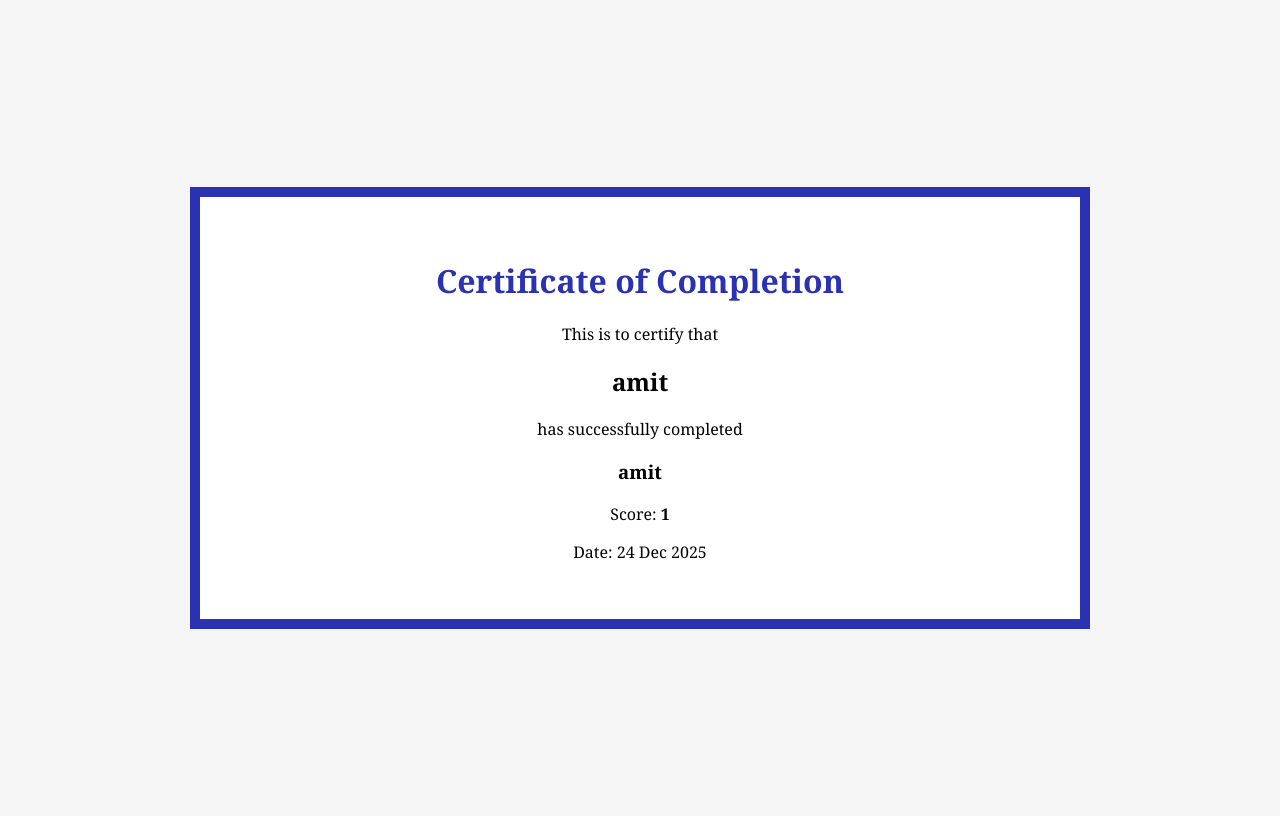
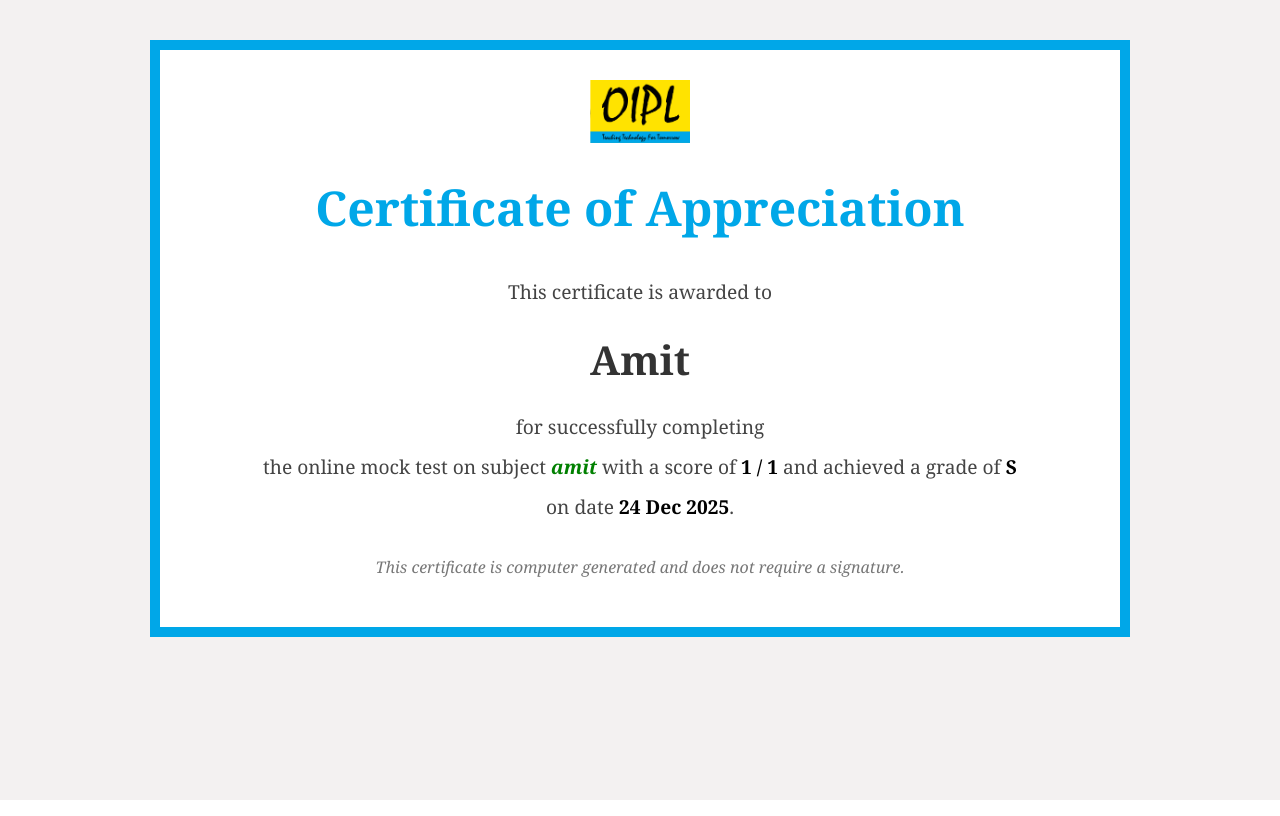
Before and after one commit to dev-shubhamsharma/oiplgonda, a PHP site: page /mocktest_certificate.php in a window 1280 px wide. Run offline with PHP 8.4, Linux system fonts and the light colour scheme; a user stored in the database is signed in; some web fonts are replaced.

```diff
--- a/mocktest_certificate.php
+++ b/mocktest_certificate.php
@@ -1,15 +1,16 @@
 <?php
 session_start();
 
-if (!isset($_SESSION["test_completed"])) {
-    header("Location: index.php");
-    exit;
-}
+$name = $_SESSION["user_name"];
+$testname = $_SESSION["subject_name"];
+$score = $_SESSION["score"];
+$date = date("d M Y");
 
-$name = $_SESSION["student_name"];
-$testname = $_SESSION["testname"];
-$score = $_SESSION["current_score"];
-$date = date("d M Y");
+
+include "libs/google-font.php";
+
+
+
 ?>
 <!DOCTYPE html>
 <html>
@@ -17,35 +18,124 @@ $date = date("d M Y");
     <title>Mocktest Certificate | OIPL</title>
     <style>
         body {
-            display: grid;
-            place-items: center;
-            height: 100vh;
-            background: #f5f5f5;
-            font-family: Georgia, serif;
+            /* display: grid; */
+            /* place-items: center; */
+            /* height: 100vh; */
+            background: #f3f1f1ff;
+            font-family:Cambria, Cochin, Georgia, Times, 'Times New Roman', serif;
         }
+
         .certificate {
             width: 800px;
-            padding: 40px;
-            border: 10px solid #2B32B2;
+            padding: 20px 80px;
+            border: 10px solid #00a7e8;
             background: white;
             text-align: center;
+            margin: 40px auto;
+            color: #444;
         }
+
+        #logo {
+            width: 100px;
+            margin-top: 10px;
+        }
+
         h1 {
-            color: #2B32B2;
+            color: #00a7e8;
+            font-size: 3rem;
+
+        }
+
+        h3 {
+            font-size: 2.5rem;
+            margin: 5px 0;
+            text-transform: capitalize;
+            color: #333;
+        }
+
+        p {
+            font-size: 1.2rem;
+            margin: 20px 20px;
+            line-height: 40px;
+        }
+
+        strong {
+            color: #000;
+        }
+
+        @media screen and (max-width: 850px) {
+            .certificate {
+                width: 80%;
+                padding: 15px 20px;
+                margin: 40px auto;
+            }
+
+            #logo {
+                width: 80px;
+            }
+
+            h1 {
+                font-size: 2.5rem;
+            }
+
+            h3 {
+                font-size: 2rem;
+            }
+
+            p {
+                font-size: 1rem;
+                line-height: 30px;
+            }
         }
     </style>
 </head>
 <body>
 
 <div class="certificate">
-    <h1>Certificate of Completion</h1>
-    <p>This is to certify that</p>
-    <h2><?php echo htmlspecialchars($name); ?></h2>
-    <p>has successfully completed</p>
-    <h3><?php echo htmlspecialchars($testname); ?></h3>
-    <p>Score: <strong><?php echo $score; ?></strong></p>
-    <p>Date: <?php echo $date; ?></p>
+    <img src="images/logo.png" alt="oipl_logo" id="logo">
+    <h1>Certificate of Appreciation</h1>
+    <p>This certificate is awarded to</p>
+    <h3><?php echo htmlspecialchars($name); ?></h3>
+    <p>
+        for successfully completing <br>the online mock test on subject
+
+        <span style="font-style: italic; color: green; font-weight: bold;"><?php echo htmlspecialchars($testname); ?></span>
+        with a score of <strong><?php echo $score; ?> / <?php echo $_SESSION["total_questions"]; ?></strong> and
+        achieved a grade of
+        <strong>
+            <?php
+            $percentage = ($score / $_SESSION["total_questions"]) * 100;
+            if ($percentage >= 85) {
+                echo "S";
+            } elseif ($percentage >= 75) {
+                echo "A";
+            } elseif ($percentage >= 65) {
+                echo "B";
+            } elseif ($percentage >= 55) {
+                echo "C";
+            } elseif ($percentage >= 50) {
+                echo "D";
+            }
+            else {
+                echo "F";
+            }
+            ?>
+        </strong>
+        on date <strong><?php echo $date; ?></strong>.
+
+    </p>
+
+    <p style="font-size: 1rem; color:#777; font-style: italic">This certificate is computer generated and does not require a signature.</p>
 </div>
 
 </body>
 </html>
+
+
+<?php
+
+// Clear session data related to mock test
+session_destroy();
+
+
+?>
```
Also changed, not shown: fetch_correct_answer_for_mocktest.php (+10 -4 lines), fetch_question_for_mocktest.php (+6 -2 lines), mocktest_window.php (+158 -121 lines).
